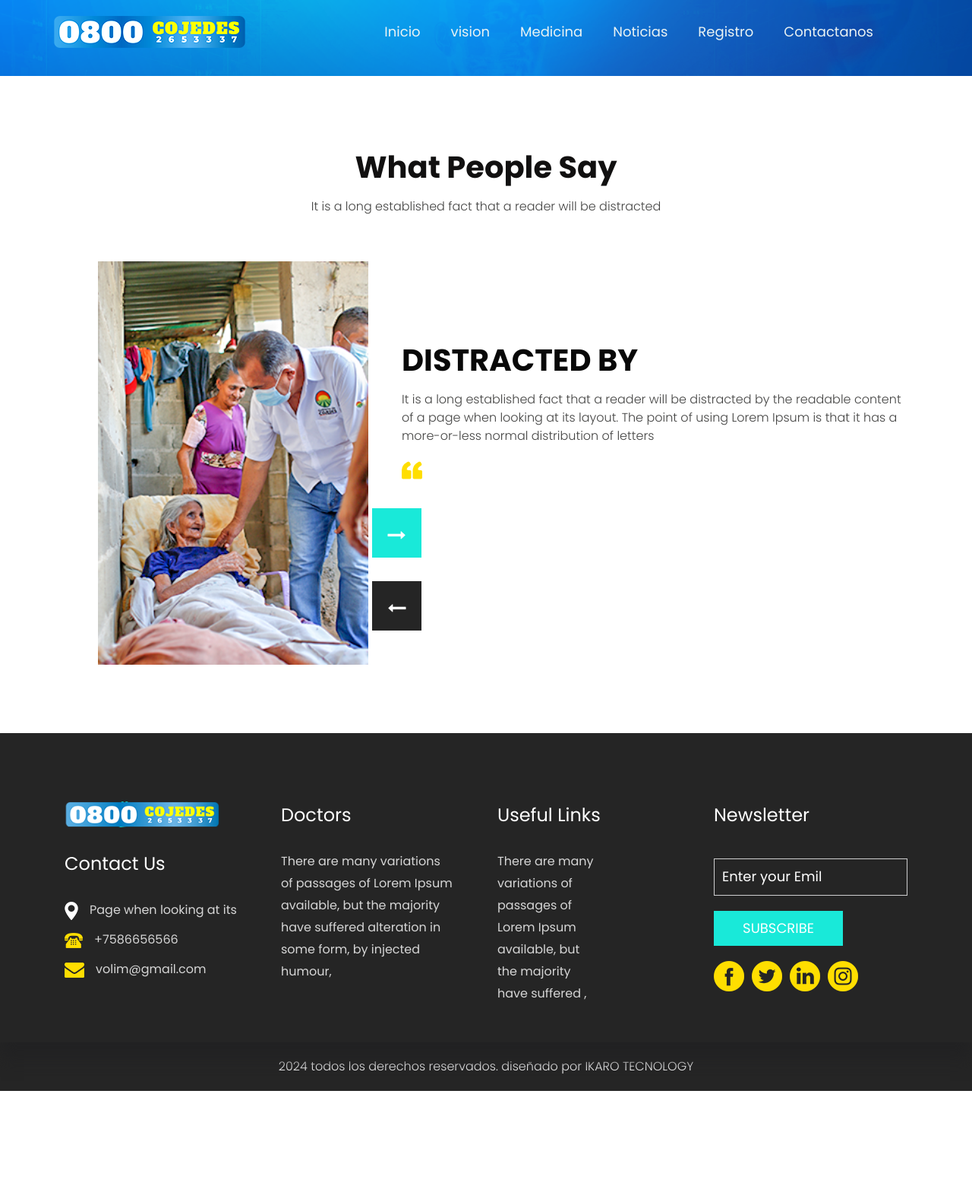
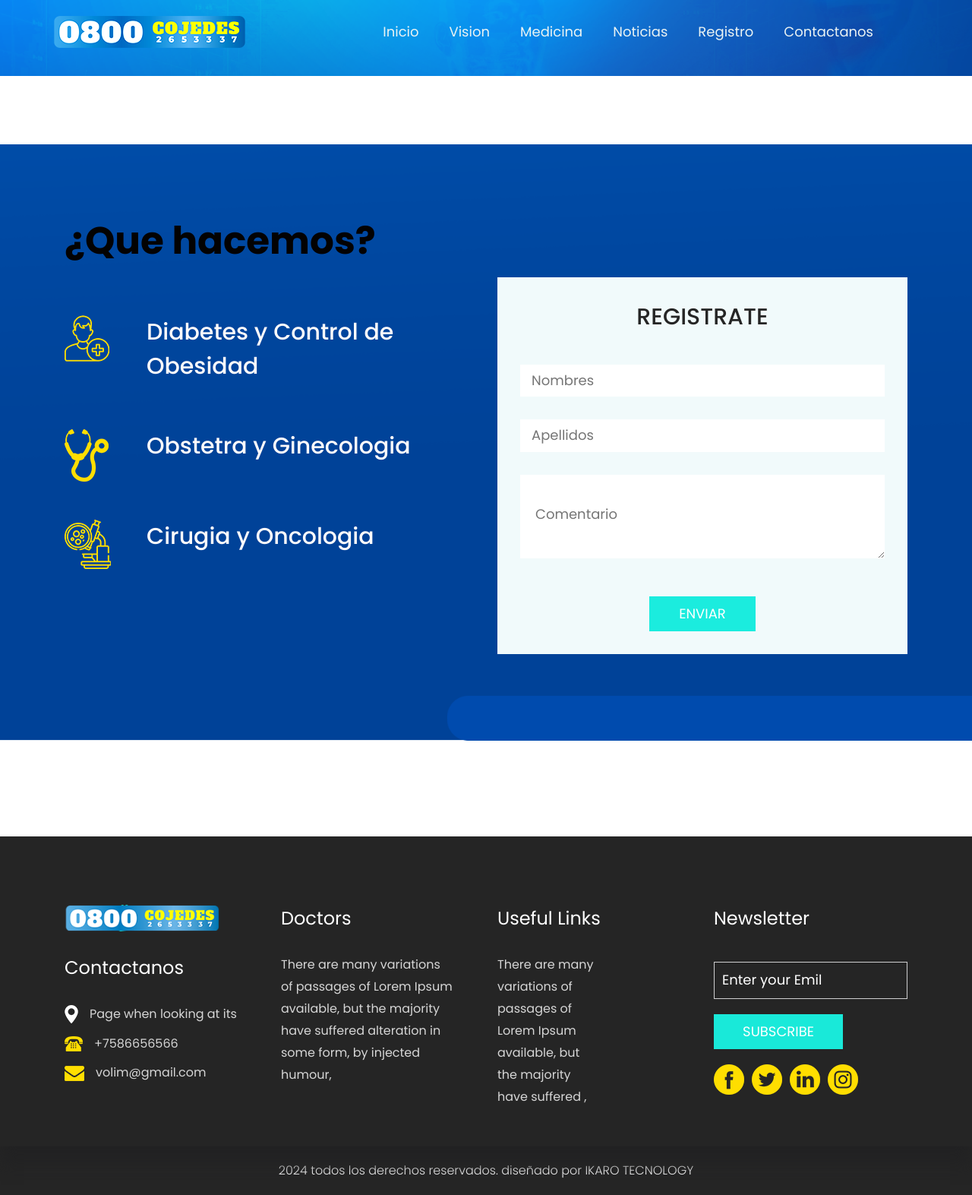
Before and after one commit to 0800cojedes/0800cojedes.github.io, a PHP site: page /registro.html in a window 1280 px wide. Shown: the whole page at 76% size. Before the commit the page ends 1436 px from the top, so only its background shows below. Run offline with PHP 8.4, Linux system fonts and the light colour scheme; some libraries are stand-ins or nearby versions.

Commit message:
Add files via upload

```diff
--- a/css/style.css
+++ b/css/style.css
@@ -278,7 +278,7 @@ button {
     float: left;
     font-size: 16px;
     margin: 0px;
-    color: #252525;
+    color: #fcfafa;
 }
 
 .btn_main {
@@ -366,7 +366,7 @@ button {
     width: 100%;
     float: left;
     font-size: 40px;
-    color: #252525;
+    color: #020202;
     font-weight: bold;
 }
 
@@ -682,7 +682,7 @@ button {
     width: 70%;
     float: left;
     font-size: 30px;
-    color: #040101;
+    color: #fffbfb;
     font-weight: 500;
 }
 
--- a/medicina.html
+++ b/medicina.html
@@ -8,7 +8,7 @@
       <meta name="viewport" content="width=device-width, initial-scale=1">
       <meta name="viewport" content="initial-scale=1, maximum-scale=1">
       <!-- site metas -->
-      <title>Medicina</title>
+      <title>Medicine</title>
       <meta name="keywords" content="">
       <meta name="description" content="">
       <meta name="author" content="">
--- a/noticias.html
+++ b/noticias.html
@@ -8,7 +8,7 @@
       <meta name="viewport" content="width=device-width, initial-scale=1">
       <meta name="viewport" content="initial-scale=1, maximum-scale=1">
       <!-- site metas -->
-      <title>Noticias</title>
+      <title>News</title>
       <meta name="keywords" content="">
       <meta name="description" content="">
       <meta name="author" content="">
--- a/registro.html
+++ b/registro.html
@@ -8,7 +8,7 @@
       <meta name="viewport" content="width=device-width, initial-scale=1">
       <meta name="viewport" content="initial-scale=1, maximum-scale=1">
       <!-- site metas -->
-      <title>Registro</title>
+      <title>Contact</title>
       <meta name="keywords" content="">
       <meta name="description" content="">
       <meta name="author" content="">
@@ -42,7 +42,7 @@
                   <a class="nav-link" href="index.html">Inicio</a>
                </li>
                <li class="nav-item">
-                  <a class="nav-link" href="vision.html">vision</a>
+                  <a class="nav-link" href="vision.html">Vision</a>
                </li>
                <li class="nav-item">
                   <a class="nav-link" href="medicina.html">Medicina</a>
@@ -64,75 +64,47 @@
          </nav>
       </div>
       <!-- header section end -->
-      <!-- registro section start -->
-      <div class="client_section layout_padding">
-         <div id="my_slider" class="carousel slide" data-ride="carousel">
-            <div class="carousel-inner">
-               <div class="carousel-item active">
-                  <div class="container">
-                     <h1 class="client_taital">What People Say</h1>
-                     <p class="client_text">It is a long established fact that a reader will be distracted </p>
-                     <div class="client_section_2">
-                        <div class="client_left">
-                           <div><img src="images/client-img.png" class="client_img"></div>
-                        </div>
-                        <div class="client_right">
-                           <h3 class="distracted_text">Distracted by</h3>
-                           <p class="lorem_text">It is a long established fact that a reader will be distracted by the readable content of a page when looking at its layout. The point of using Lorem Ipsum is that it has a more-or-less normal distribution of letters</p>
-                           <div class="quote_icon"><img src="images/quote-icon.png"></div>
-                        </div>
+      <!-- contact section start -->
+      <div class="contact_section layout_padding margin_90">
+         <div class="container">
+            <h1 class="contact_taital">¿Que hacemos?</h1>
+            <div class="news_section_2">
+               <div class="row">
+                  <div class="col-md-6">
+                     <div class="icon_main">
+                        <div class="icon_7"><img src="images/icon-7.png"></div>
+                        <h4 class="diabetes_text">Diabetes y Control de Obesidad</h4>
+                     </div>
+                     <div class="icon_main">
+                        <div class="icon_7"><img src="images/icon-5.png"></div>
+                        <h4 class="diabetes_text">Obstetra y Ginecologia</h4>
+                     </div>
+                     <div class="icon_main">
+                        <div class="icon_7"><img src="images/icon-6.png"></div>
+                        <h4 class="diabetes_text">Cirugia y Oncologia</h4>
                      </div>
                   </div>
-               </div>
-               <div class="carousel-item">
-                  <div class="container">
-                     <h1 class="client_taital">What People Say</h1>
-                     <p class="client_text">It is a long established fact that a reader will be distracted </p>
-                     <div class="client_section_2">
-                        <div class="client_left">
-                           <div><img src="images/client-img.png" class="client_img"></div>
-                        </div>
-                        <div class="client_right">
-                           <h3 class="distracted_text">Distracted by</h3>
-                           <p class="lorem_text">It is a long established fact that a reader will be distracted by the readable content of a page when looking at its layout. The point of using Lorem Ipsum is that it has a more-or-less normal distribution of letters</p>
-                           <div class="quote_icon"><img src="images/quote-icon.png"></div>
-                        </div>
-                     </div>
-                  </div>
-               </div>
-               <div class="carousel-item">
-                  <div class="container">
-                     <h1 class="client_taital">What People Say</h1>
-                     <p class="client_text">It is a long established fact that a reader will be distracted </p>
-                     <div class="client_section_2">
-                        <div class="client_left">
-                           <div><img src="images/client-img.png" class="client_img"></div>
-                        </div>
-                        <div class="client_right">
-                           <h3 class="distracted_text">Distracted by</h3>
-                           <p class="lorem_text">It is a long established fact that a reader will be distracted by the readable content of a page when looking at its layout. The point of using Lorem Ipsum is that it has a more-or-less normal distribution of letters</p>
-                           <div class="quote_icon"><img src="images/quote-icon.png"></div>
-                        </div>
+                  <div class="col-md-6">
+                     <div class="contact_box">
+                        <h1 class="book_text">REGISTRATE</h1>
+                        <input type="text" class="Email_text" placeholder="Nombres" name="Nombres">
+                        <input type="text" class="Email_text" placeholder="Apellidos" name="Apellidos">
+                        <textarea class="massage-bt" placeholder="Comentario" rows="5" id="comment" name="Comentario"></textarea>
+                        <div class="send_bt"><a href="#">Enviar</a></div>
                      </div>
                   </div>
                </div>
             </div>
-            <a class="carousel-control-prev" href="#my_slider" role="button" data-slide="prev">
-            <i class="fa fa-long-arrow-left" style="font-size:24px; padding-top: 4px;"></i>
-            </a>
-            <a class="carousel-control-next" href="#my_slider" role="button" data-slide="next">
-            <i class="fa fa-long-arrow-right" style="font-size:24px; padding-top: 4px;"></i>
-            </a>
          </div>
       </div>
-      <!-- client section end -->
+      <!-- contact section end -->
       <!-- footer section start -->
       <div class="footer_section layout_padding">
          <div class="container">
             <div class="row">
                <div class="col-lg-3 col-sm-6">
                   <div class="footer_logo"><a href="index.html"><img src="images/footer-logo.png"></a></div>
-                  <h1 class="adderss_text">Contact Us</h1>
+                  <h1 class="adderss_text">Contactanos</h1>
                   <div class="map_icon"><img src="images/map-icon.png"><span class="paddlin_left_0">Page when looking at its</span></div>
                   <div class="map_icon"><img src="images/call-icon.png"><span class="paddlin_left_0">+7586656566</span></div>
                   <div class="map_icon"><img src="images/mail-icon.png"><span class="paddlin_left_0">volim@gmail.com</span></div>
--- a/vision.html
+++ b/vision.html
@@ -8,7 +8,7 @@
       <meta name="viewport" content="width=device-width, initial-scale=1">
       <meta name="viewport" content="initial-scale=1, maximum-scale=1">
       <!-- site metas -->
-      <title>Vision</title>
+      <title>Health</title>
       <meta name="keywords" content="">
       <meta name="description" content="">
       <meta name="author" content="">
```
Also changed, not shown: contactos.html (+55 -27 lines), index.html (+9 -9 lines).
